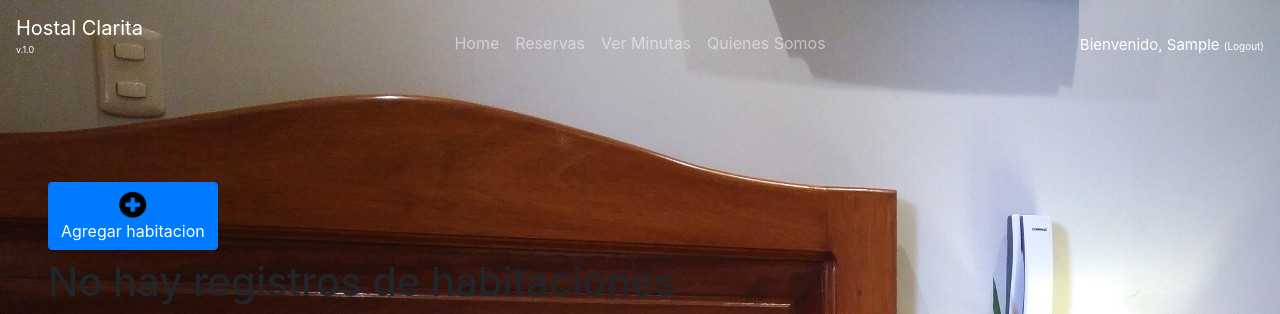
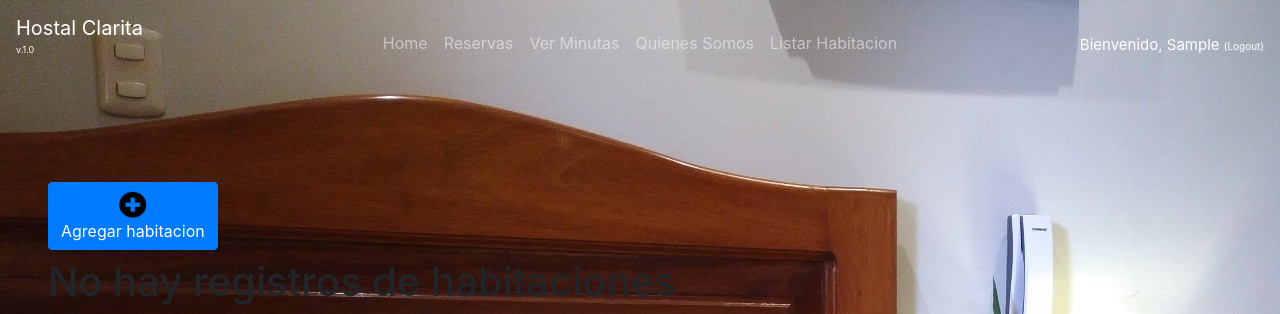
Before and after one commit to DynamicProphet/Hostal_Do-a_Clarita, a Django app: page /habitacion/habitacion-listar/ in a window 1280 px wide. Shown: the top 314 px of the page. Run offline with Django 3.2, Linux system fonts and the light colour scheme; the visitor is signed in with stand-in values (Sample User, id 1); data that the repository does not hold is empty; some libraries are stand-ins or nearby versions.

Commit message:
cambio CU7 view

```diff
--- a/proyectoHostal/apps/urls.py
+++ b/proyectoHostal/apps/urls.py
@@ -27,7 +27,7 @@ urlpatterns = [
     path('habitacion/', include([
         path('habitacion-agregar/', AgregarHabitacion, name='habitacion-agregar'),
         path('habitacion-listar/', ListarHabitacion, name='habitacion-listar'),
-        path('editar/<int:id>/', EditarHabitacion, name='editar-habitacion')
+        path('editar/<int:id_habitacion>', EditarHabitacion, name='editar-habitacion')
     ])),
     path('comedor/', include([
         path('listar', ComedorListar, name="listar-menu"),
--- a/proyectoHostal/apps/views.py
+++ b/proyectoHostal/apps/views.py
@@ -162,14 +162,17 @@ def ListarHabitacion(request):
     return render(request, 'habitacion/habitacion-listar.html', {'habitaciones': habitaciones})
 
 def EditarHabitacion(request,id):
+    habitacion = Habitacion.objects.get(id=id_habitacion)
+    user = request.user
     if request.user.groups.filter(name = "GERENTE" ).exists() or request.user.groups.filter(name = "ADMINISTRADOR" ).exists() or request.user.is_superuser:
-        instancia = Habitacion.objects.get(id=id)
-        form= HabitacionForms(instance=instancia)
-        if request.method=="POST":
-            form= HabitacionForms(request.POST, request.FILES, instance=instancia)
+        if request.method == "GET":
+            form = HabitacionForms(instance=habitacion)
+        else:
+            form = HabitacionForms(request.POST, request.FILES,instance=habitacion)
             if form.is_valid():
-                instancia= form.save(commit=False)
-                instancia.save()
-                return redirect('/habitacion/habitacion-listar')
-        return render(request, 'habitacion/habitacion-editar.html', {'form': form})
-    return redirect('/habitacion/habitacion-listar/')
+                habitacion = form.save(commit=False)
+                habitacion.save()
+            return redirect('habitacion/habitacion-listar/')
+        return render(request, "habitacion/habitacion-listar.html", {'form': form})
+    else:
+        return redirect('/')
--- a/proyectoHostal/templates/base/navbar.html
+++ b/proyectoHostal/templates/base/navbar.html
@@ -14,9 +14,11 @@
                 <li class="nav-item"><a class="nav-link" href="admin">Admin<span class="sr-only">(current)</span></a></li>
                 <li class="nav-item"><a class="nav-link" href="/comedor/listar">Ver&nbspMinutas<span class="sr-only">(current)</span></a></li>
                 <li class="nav-item"><a class="nav-link" href="/habitacion/habitacion-agregar">Agregar&nbspHabitacion<span class="sr-only">(current)</span></a></li>
+                <li class="nav-item"><a class="nav-link" href="/habitacion/habitacion-listar">Listar&nbspHabitacion<span class="sr-only">(current)</span></a></li>
               {% elif user.groups.all.0|upper == 'GERENTE' %}
                 <li class="nav-item "><a class="nav-link" href="">Futuras ventanas de gerente<span class="sr-only">(current)</span></a></li>
                 <li class="nav-item"><a class="nav-link" href="/habitacion/habitacion-agregar">Agregar&nbspHabitacion<span class="sr-only">(current)</span></a></li>
+                <li class="nav-item"><a class="nav-link" href="/habitacion/habitacion-listar">Listar&nbspHabitacion<span class="sr-only">(current)</span></a></li>
               {% elif user.groups.all.0|upper == 'EMPLEADO BODEGA' %}
                 <li class="nav-item"><a class="nav-link" href="">Futura ventana de bodega<span class="sr-only">(current)</span></a></li>
               {% elif user.groups.all.0|upper == 'SECRETARIA' %}
@@ -30,6 +32,7 @@
                 <li class="nav-item"><a class="nav-link" href="/reserva/listar/">Reservas<span class="sr-only">(current)</span></a></li>
                 <li class="nav-item"><a class="nav-link" href="/comedor/listar">Ver&nbspMinutas<span class="sr-only">(current)</span></a></li>
                 <li class="nav-item"><a class="nav-link" href="/quienes-somos/">Quienes&nbspSomos<span class="sr-only">(current)</span></a></li>
+                <li class="nav-item"><a class="nav-link" href="/habitacion/habitacion-listar">Listar&nbspHabitacion<span class="sr-only">(current)</span></a></li>
               {% endif %}
             {% else %}
               <li class="nav-item"><a class="nav-link" href="/accounts/login/">Iniciar&nbspSesión<span class="sr-only">(current)</span></a></li>
--- a/proyectoHostal/templates/habitacion/habitacion-listar.html
+++ b/proyectoHostal/templates/habitacion/habitacion-listar.html
@@ -41,7 +41,7 @@
                   <td>{{ habitacion.estado }}</td>
                   {% if user.groups.all.0|upper == 'GERENTE' or user.groups.all.0|upper == 'ADMINISTRADOR' or user.is_superuser%}
                   <td>
-                      <a class="btn btn-primary" href="/habitacion/habitacion-editar/{{ id }}" role="button">Editar</a>
+                      <a class="btn btn-primary" href="/habitacion/habitacion-editar/{{ id.habitacion }}" role="button">Editar</a>
                   </td>
                   {% endif %}
               </tr>
```
Also changed, not shown: proyectoHostal/templates/habitacion/habitacion-editar.html (+24 -10 lines).
